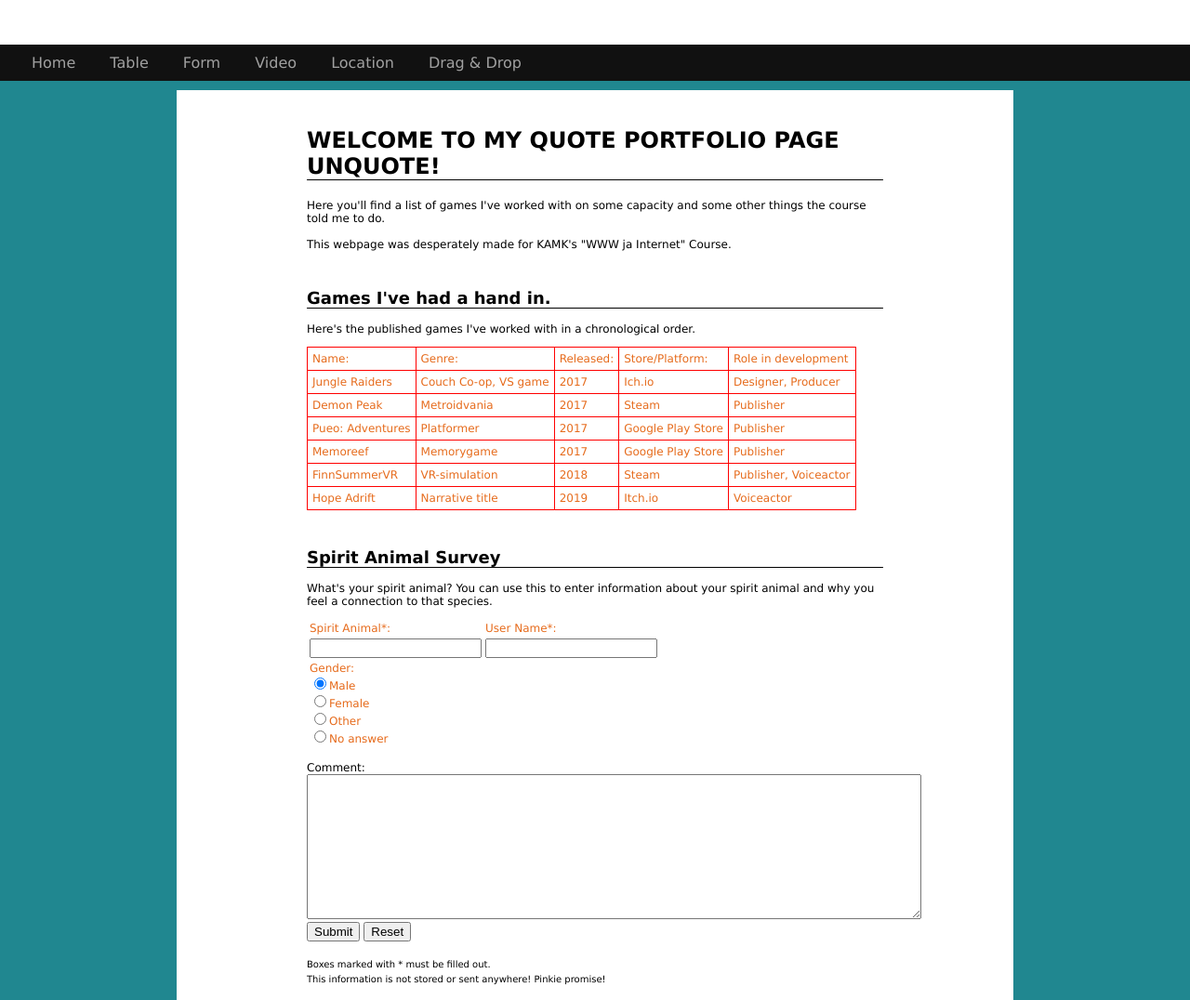
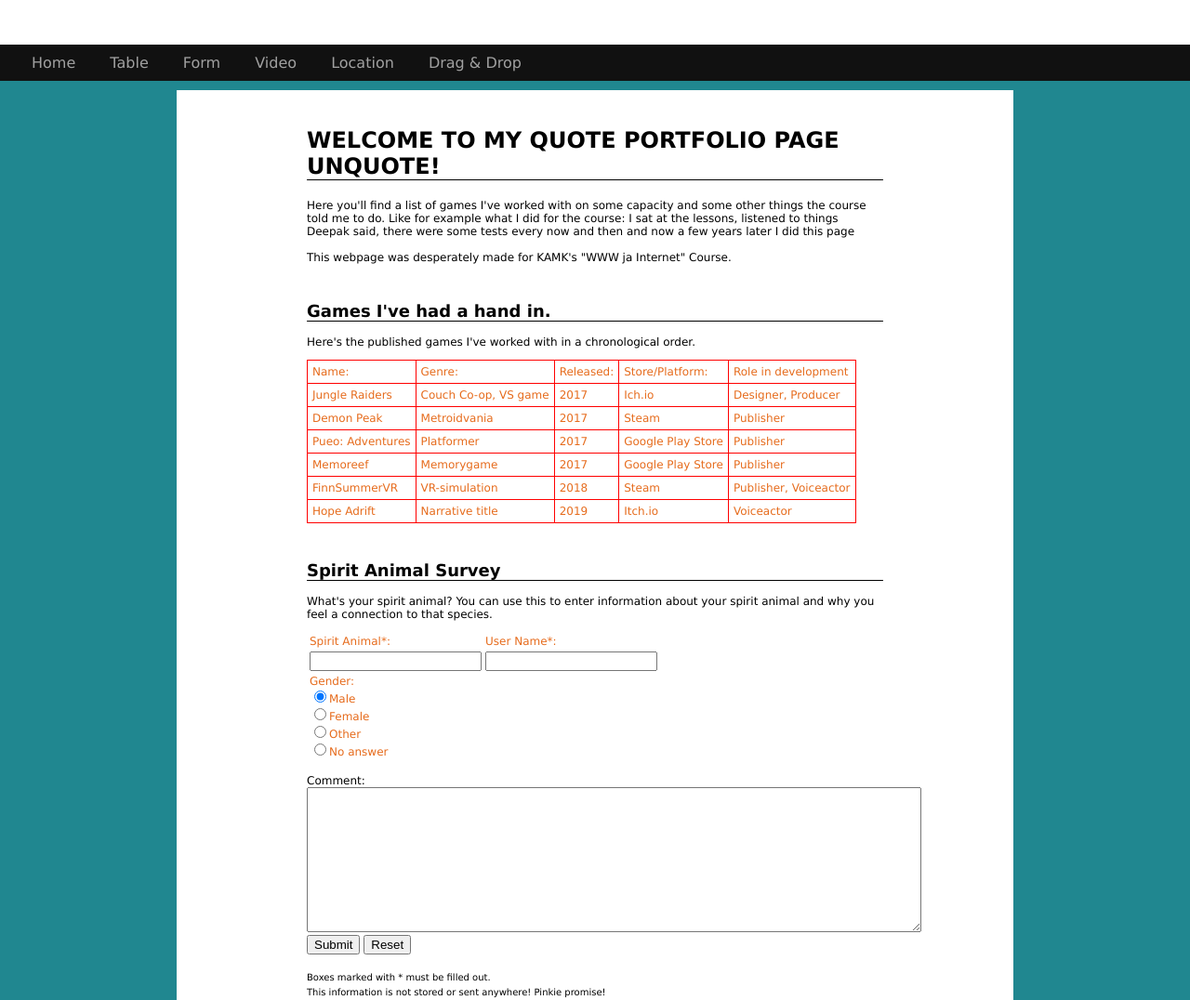
Before and after one commit to StefanKalberg/StefanPortfolioForWWWCourse, a plain HTML site: page index.html in a window 1280 px wide. Shown: the top 1076 px of the page at 93% size. Drawn offline with Linux system fonts and the light colour scheme.

Commit message:
Update index.html

```diff
--- a/index.html
+++ b/index.html
@@ -95,7 +95,7 @@
 		<div id="mainbox">
 			<div>
 				<h2 style="font-size:24px">WELCOME TO MY QUOTE PORTFOLIO PAGE UNQUOTE!</h2>
-				<p>Here you'll find a list of games I've worked with on some capacity and some other things the course told me to do.
+				<p>Here you'll find a list of games I've worked with on some capacity and some other things the course told me to do. Like for example what I did for the course: I sat at the lessons, listened to things Deepak said, there were some tests every now and then and now a few years later I did this page
 				<br><br>This webpage was desperately made for KAMK's "WWW ja Internet" Course.</p>
 
 			</div>
```
